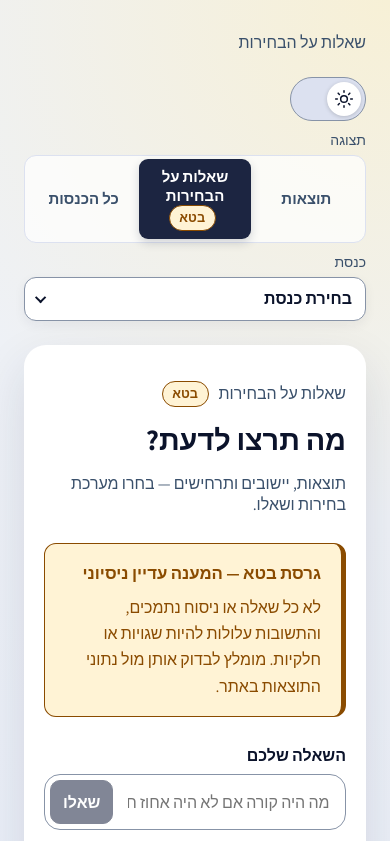
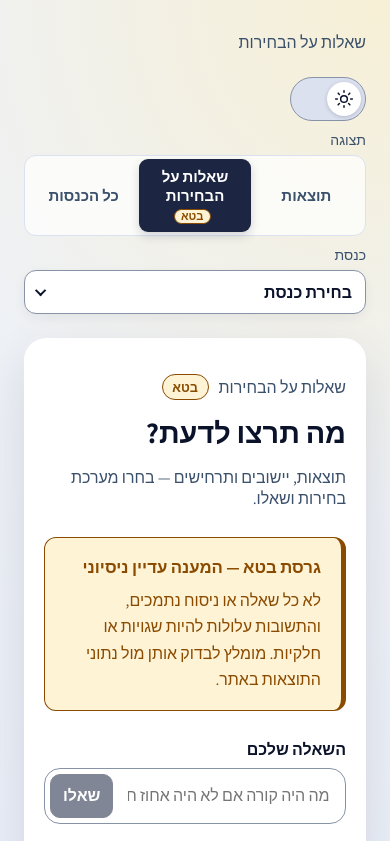
Before and after one commit to EladHeller/israel-elections, a React (Vite) app in the folder elections-client/: page /questions in a window 390 px wide. Shown: the top 841 px of the page. Built offline with nearby package versions, Linux system fonts and the light colour scheme.

Commit message:
Fix mobile questions tab height with beta badge (#573)
* Fix compact beta badge sizing in navigation

* Use compact beta badge in questions tab

```diff
--- a/elections-client/src/components/AppHeader.tsx
+++ b/elections-client/src/components/AppHeader.tsx
@@ -65,7 +65,7 @@ const AppHeader: React.FC<AppHeaderProps> = ({
               aria-pressed={viewMode === option.value}
               onClick={() => setViewMode(option.value)}
             >
-              {option.label}{option.value === 'questions' && <> <BetaBadge /></>}
+              {option.label}{option.value === 'questions' && <> <BetaBadge compact /></>}
             </button>
           ))}
         </div>
--- a/elections-client/src/components/BetaBadge.tsx
+++ b/elections-client/src/components/BetaBadge.tsx
@@ -1,5 +1,16 @@
 import React from 'react';
 
-export default function BetaBadge() {
-  return <span className="beta-badge">בטא</span>;
+interface BetaBadgeProps {
+  compact?: boolean;
 }
+
+export default function BetaBadge({ compact = false }: BetaBadgeProps) {
+  return (
+    <span
+      className="beta-badge"
+      style={compact ? { paddingBlock: 0, paddingInline: '.4rem', fontSize: '.7rem', lineHeight: 1.2 } : undefined}
+    >
+      בטא
+    </span>
+  );
+}
```
